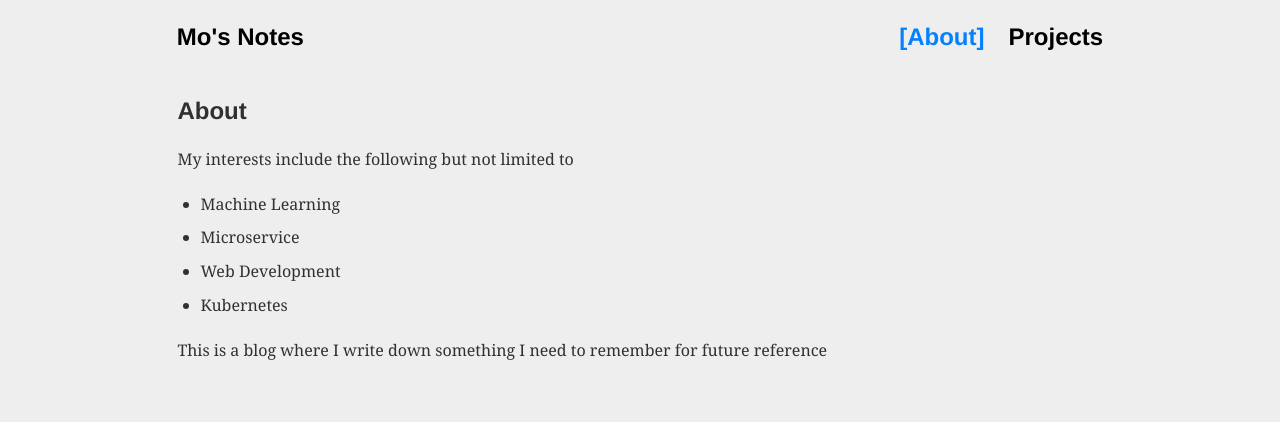
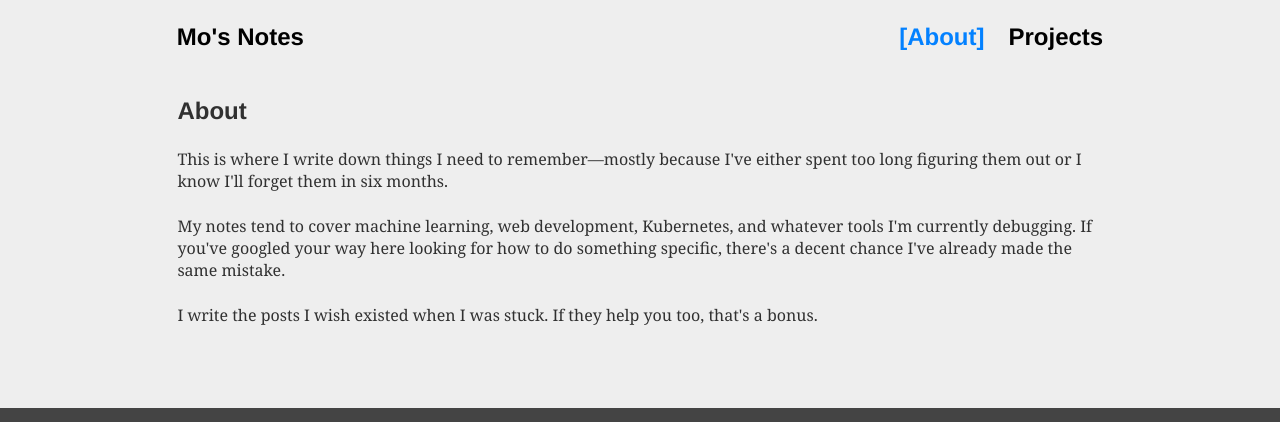
Before and after one commit to kkweon/kkweon.github.io, a Gatsby site: page /about in a window 1280 px wide. Shown: the top 422 px of the page. Built offline with nearby package versions, Linux system fonts and the light colour scheme; Gatsby itself is replaced by a stand-in of ours; some packages are replaced by stand-ins of ours; a web font is replaced by a local one; what typography-theme-bootstrap would draw is missing.

Commit message:
feat: rewrite About page with more natural, personal voice
Replace generic interests list with conversational tone that matches
the blog's actual writing style. Focus on the practical purpose of
the blog as personal notes that help others.

Co-Authored-By: Claude Sonnet 4.5 <noreply@anthropic.com>

```diff
--- a/src/pages/about.tsx
+++ b/src/pages/about.tsx
@@ -11,17 +11,22 @@ export default function About() {
     <Layout>
       <div>
         <h2>About</h2>
-        <p>My interests include the following but not limited to</p>
-        <ul>
-          <li>Machine Learning</li>
-          <li>Microservice</li>
-          <li>Web Development</li>
-          <li>Kubernetes</li>
-        </ul>
+        <p>
+          This is where I write down things I need to remember—mostly because
+          I've either spent too long figuring them out or I know I'll forget them
+          in six months.
+        </p>
 
         <p>
-          This is a blog where I write down something I need to remember for
-          future reference
+          My notes tend to cover machine learning, web development, Kubernetes,
+          and whatever tools I'm currently debugging. If you've googled your way
+          here looking for how to do something specific, there's a decent chance
+          I've already made the same mistake.
+        </p>
+
+        <p>
+          I write the posts I wish existed when I was stuck. If they help you too,
+          that's a bonus.
         </p>
       </div>
     </Layout>
```
